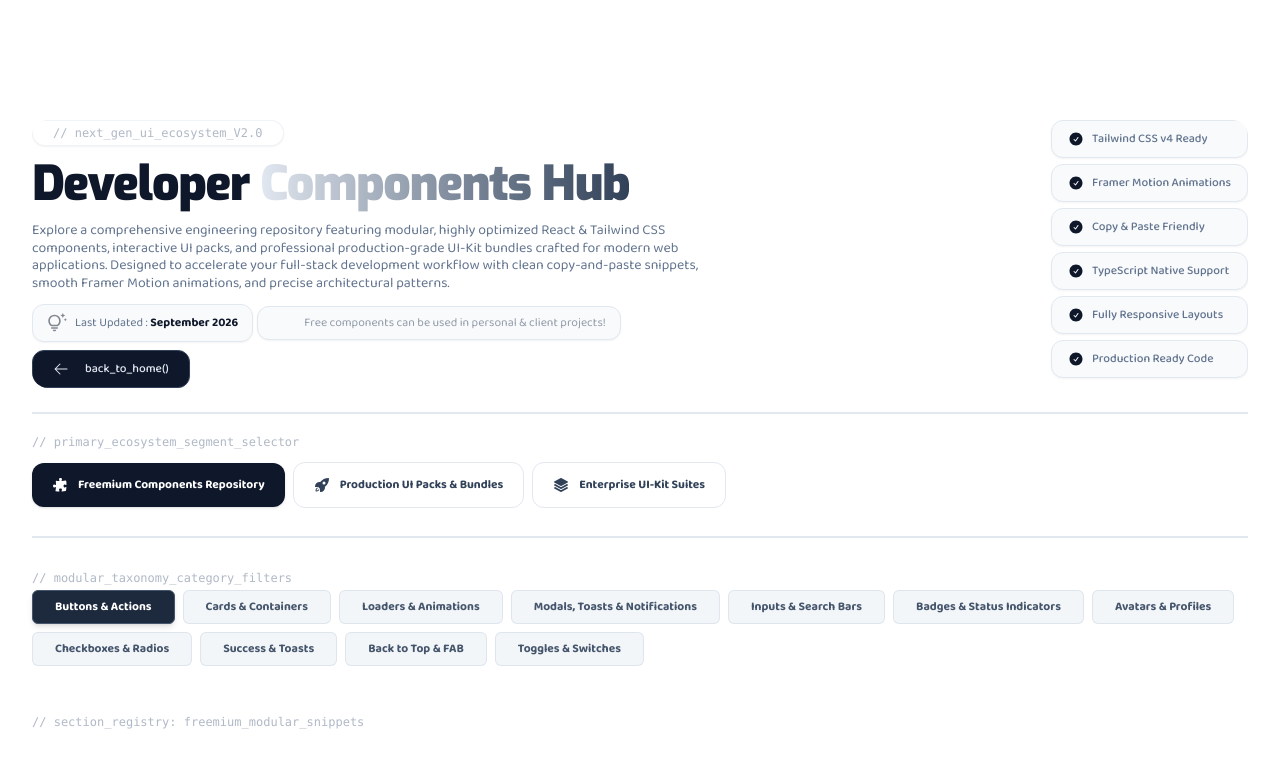
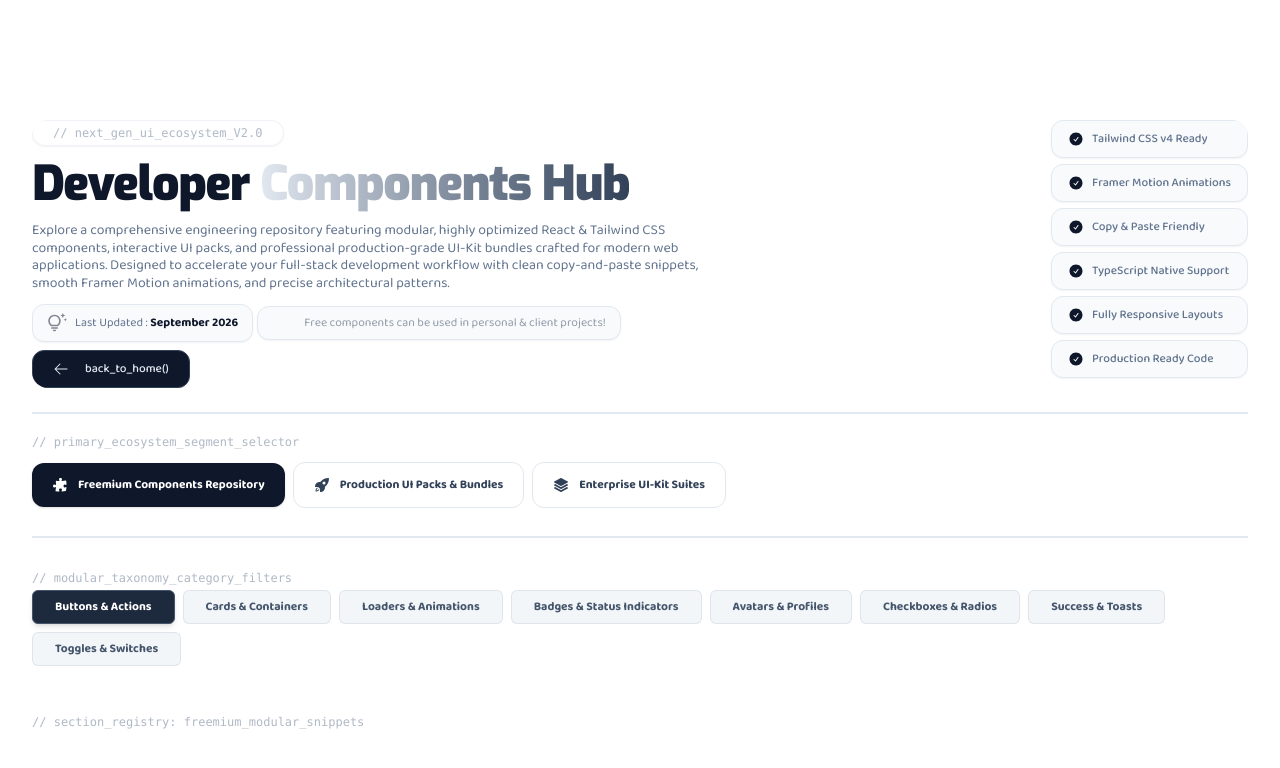
Before and after one commit to lakshan-beast/SyncXel, a React (Vite) app: page /components in a window 1280 px wide. Shown: the top 768 px of the page. Built offline with nearby package versions, Linux system fonts and the light colour scheme.

Commit message:
refactor: clean up unused components and categories in data files

```diff
--- a/src/data/free/Loarders-AnimationsData.jsx
+++ b/src/data/free/Loarders-AnimationsData.jsx
@@ -184,6 +184,7 @@ export const loadersData = [
 
     code: `import { motion } from "framer-motion";\n\nexport default function DashedRingLoader() {\n  return (\n    <div className="relative flex items-center justify-center w-12 h-12 select-none">\n      <motion.div\n        animate={{ rotate: 360 }}\n        transition={{ repeat: Infinity, duration: 2, ease: "linear" }}\n        className="absolute inset-0 border-2 border-dashed border-cyan-500/40 rounded-full"\n      />\n      <div className="w-3 h-3 bg-cyan-400 rounded-full shadow-[0_0_10px_#22d3ee]" />\n    </div>\n  );\n}`,
   },
+
   {
     id: "loader-dual-ping",
     title: "Multi-Layer Pulse Radar",
--- a/src/data/free/SuccessData.jsx
+++ b/src/data/free/SuccessData.jsx
@@ -107,23 +107,4 @@ export const successData = [
 
     code: `import { motion } from "framer-motion";\nimport { FiCheck } from "react-icons/fi";\n\nexport default function ClayPillBanner() {\n  return (\n    <motion.div\n      initial={{ opacity: 0, y: 15 }}\n      animate={{ opacity: 1, y: 0 }}\n      whileHover={{ scale: 1.02 }}\n      transition={{ type: "spring", stiffness: 400, damping: 25 }}\n      className="w-80 p-3 bg-slate-900 rounded-full shadow-[6px_6px_14px_#020617,-6px_-6px_14px_#1e293b] border border-slate-800 font-baloo flex items-center gap-3 px-4 text-white select-none cursor-pointer"\n    >\n      <div className="w-8 h-8 rounded-full bg-slate-900 shadow-[inset_2px_2px_5px_#020617,inset_-2px_-2px_5px_#1e293b] border border-slate-800 flex items-center justify-center text-emerald-400 font-bold text-xs shrink-0">\n        <FiCheck className="w-4 h-4 stroke-[3]" />\n      </div>\n      <div className="flex-1 pr-1 space-y-0.5">\n        <h4 className="text-xs font-bold text-slate-100 tracking-wide">\n          Profile Updated Successfully\n        </h4>\n        <p className="text-[10px] text-slate-400 font-medium">\n          Your account details have been synchronized.\n        </p>\n      </div>\n    </motion.div>\n  );\n}`,
   },
-
-  {
-    id: "toast-brutal-pop",
-    title: "Neo-Brutalism Pop Toast",
-    category: "Success & Toasts",
-    description:
-      "High-contrast geometric brutalist confirmation popup featuring hard shadows, bold yellow styling, professional title-case typography, and settings save feedback.",
-    copiesCount: 340,
-
-    // Hyper-realistic use cases
-    useCases: [
-      "SaaS Billing & Subscription Portals: Positioned as real-time success popups when users update payment methods or upgrade tiers.",
-      "Creator Dashboard Settings: Used for confirming profile adjustments and workspace configurations with bold neo-brutalist aesthetics.",
-    ],
-
-    component: <BrutalPopToast />,
-
-    code: `import { motion } from "framer-motion";\nimport { FiCheck } from "react-icons/fi";\n\nexport default function BrutalPopToast() {\n  return (\n    <motion.div\n      initial={{ opacity: 0, y: 15 }}\n      animate={{ opacity: 1, y: 0 }}\n      whileHover={{ x: -2, y: -2, boxShadow: "5px 5px 0px 0px #020617" }}\n      transition={{ type: "spring", stiffness: 400, damping: 25 }}\n      className="w-80 p-4 bg-yellow-300 border-2 border-slate-950 rounded-2xl font-baloo flex items-center gap-3.5 shadow-[3px_3px_0px_0px_#020617] text-slate-950 select-none cursor-pointer group"\n    >\n      <div className="w-9 h-9 rounded-xl bg-pink-500 border-2 border-slate-950 flex items-center justify-center text-white font-black text-sm shadow-[2px_2px_0px_0px_#020617] shrink-0 group-hover:rotate-6 transition-transform">\n        <FiCheck className="w-4 h-4 stroke-[3]" />\n      </div>\n      <div className="space-y-0.5 flex-1">\n        <div className="flex items-center justify-between">\n          <h4 className="text-xs font-black tracking-wide text-slate-950">Changes Saved</h4>\n          <span className="text-[9px] font-bold text-slate-900 bg-yellow-400 px-1.5 py-0.5 rounded border border-slate-950">\n            Live\n          </span>\n        </div>\n        <p className="text-[11px] font-medium text-slate-800 leading-relaxed">\n          Your workspace billing configuration has been updated successfully.\n        </p>\n      </div>\n    </motion.div>\n  );\n}`,
-  },
 ];
--- a/src/data/free/freeIndex.js
+++ b/src/data/free/freeIndex.js
@@ -2,7 +2,7 @@ import { buttonsData } from "./Buttons-ActionsData";
 import { loadersData } from "./Loarders-AnimationsData";
 import { cardsData } from "./Cards&Containers";
 import { badgesData } from "./Badges-PIlls-Indeicators";
-import { backTopData } from "./TopButtonData";
+// import { backTopData } from "./TopButtonData";
 import { successData } from "./SuccessData";
 import { checkboxesData } from "./CheckboxesData";
 import { togglesData } from "./TogglesData";
@@ -14,7 +14,7 @@ import { avatarsData } from "./AvatorsData";
 export const freeComponentsData = [
   ...buttonsData,
   ...loadersData,
-  ...backTopData,
+  // ...backTopData,
   ...cardsData,
   ...badgesData,
   ...successData,
--- a/src/pages/AllComponentsNew.jsx
+++ b/src/pages/AllComponentsNew.jsx
@@ -25,19 +25,19 @@ export default function ComponentsHubPage() {
     "Buttons & Actions",
     "Cards & Containers",
     "Loaders & Animations",
-    "Modals, Toasts & Notifications",
-    "Inputs & Search Bars",
+    // "Modals, Toasts & Notifications",
+    // "Inputs & Search Bars",
     "Badges & Status Indicators",
     "Avatars & Profiles",
     "Checkboxes & Radios",
     "Success & Toasts",
-    "Back to Top & FAB",
+    // "Back to Top & FAB",
     "Toggles & Switches",
   ];
 
   // UI Packs
   const packCategories = [
-    "All",
+    // "All",
     "Navbars",
     "Hero Sections",
     "Authentication",
@@ -62,7 +62,7 @@ export default function ComponentsHubPage() {
   );
 
   const filteredUiPacks = uiPacksData.filter(
-    (item) => packCategory === "All" || item.category === packCategory,
+    (item) => packCategory === "Navbars" || item.category === packCategory,
   );
 
   const filteredTemplates = premiumKits.filter(
```
